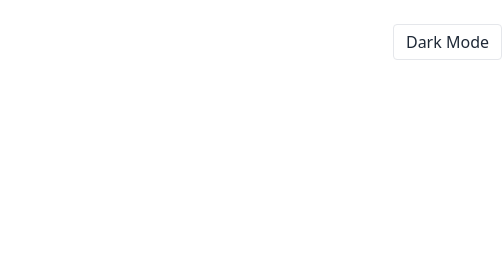
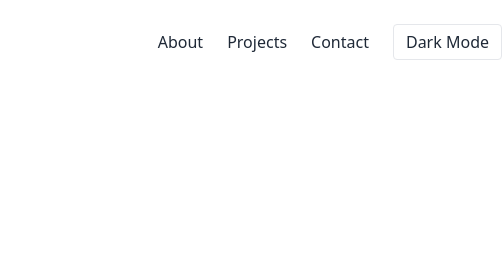
Before and after one commit to imandaf/First-Eleventy, an Eleventy site: page src/index.njk in a window 1280 px wide. Shown: the top 257 px of the page, 778-1280 px from the left. Built offline with nearby package versions, Linux system fonts and the light colour scheme; Eleventy itself is replaced by a stand-in of ours; files that its build step writes are made by us from their sources.

Commit message:
Update header.njk show the "About", "Projects", "Contact" link on the homepage

```diff
--- a/src/_includes/components/header.njk
+++ b/src/_includes/components/header.njk
@@ -1,8 +1,13 @@
 <header class="py-6">
   <nav class="flex justify-between items-center">
     <a href="/" class="text-xl font-semibold">{{ site.title }}</a>
-    <button @click="dark = !dark" class="px-3 py-1 border rounded">
-      <span x-text="dark ? 'Light Mode' : 'Dark Mode'"></span>
-    </button>
+    <div class="flex items-center space-x-6">
+      <a href="/about/" class="hover:underline">About</a>
+      <a href="/projects/" class="hover:underline">Projects</a>
+      <a href="/contact/" class="hover:underline">Contact</a>
+      <button @click="dark = !dark" class="px-3 py-1 border rounded">
+        <span x-text="dark ? 'Light Mode' : 'Dark Mode'"></span>
+      </button>
+    </div>
   </nav>
 </header>
```
Also changed, not shown: 7 other files.
